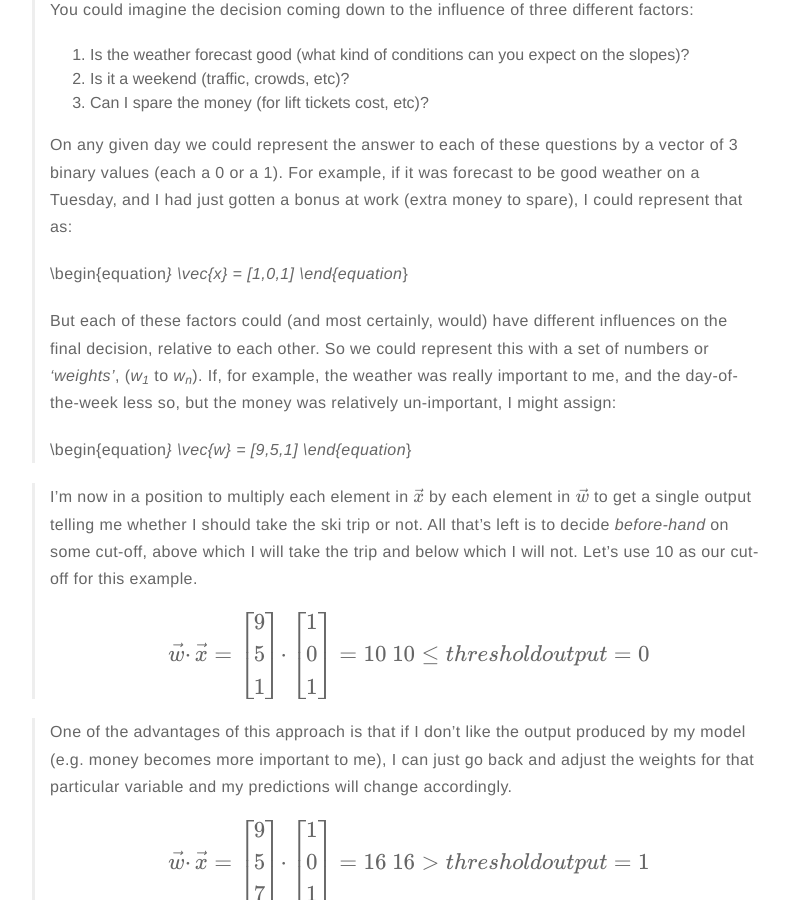
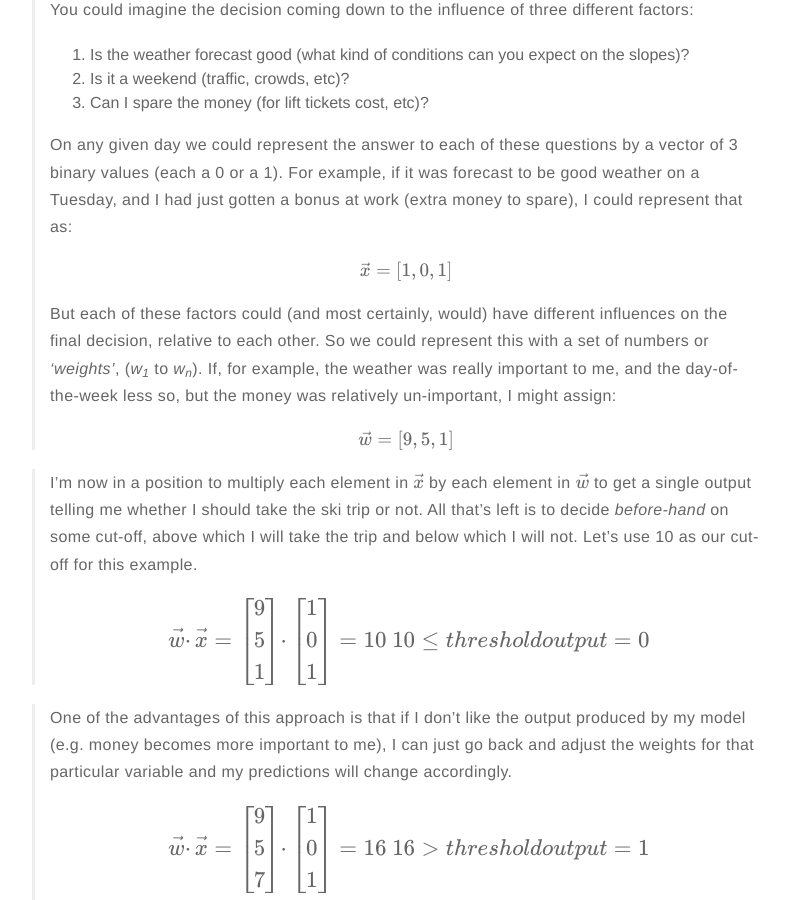
Before and after one commit to meccaLeccaHi/meccaLeccaHi.github.io, a Jekyll site: the page built from _posts/2018-10-30-neural_nets-tensorflow.md, in a window 1280 px wide and 900 px high, scrolled down 5990 px. Shown: the whole window, without its empty margins (243-1032 px from the left). Built offline with Jekyll 4.4.1, drawn with Linux system fonts in a browser that asks for light colours; formulas are drawn with MathJax 3; a script that is not in the unit is left out.

Commit message:
fixing mathjax and images

```diff
--- a/_posts/2018-10-30-neural_nets-tensorflow.md
+++ b/_posts/2018-10-30-neural_nets-tensorflow.md
@@ -213,15 +213,15 @@ Although these models were structured to behave like neurons, their behavior can
 >
 >On any given day we could represent the answer to each of these questions by a vector of 3 binary values (each a 0 or a 1). For example, if it was forecast to be good weather on a Tuesday, and I had just gotten a bonus at work (extra money to spare), I could represent that as:
 >
->\begin{equation*}
+>$${\begin{equation*}
 \vec{x}   = [1,0,1]
-\end{equation*}
+\end{equation*}}$$
 >
 >But each of these factors could (and most certainly, would) have different influences on the final decision, relative to each other. So we could represent this with a set of numbers or _'weights'_, (_w<sub>1</sub>_ to _w<sub>n</sub>_). If, for example, the weather was really important to me, and the day-of-the-week less so, but the money was relatively un-important, I might assign:
 >
->\begin{equation*}
+>$$\begin{equation*}
 \vec{w}   = [9,5,1]
-\end{equation*}
+\end{equation*}$$
 
 >I'm now in a position to multiply each element in $\vec{x}$ by each element in $\vec{w}$ to get a single output telling me whether I should take the ski trip or not. All that's left is to decide _before-hand_ on some cut-off, above which I will take the trip and below which I will not. Let's use 10 as our cut-off for this example.
 >
```
